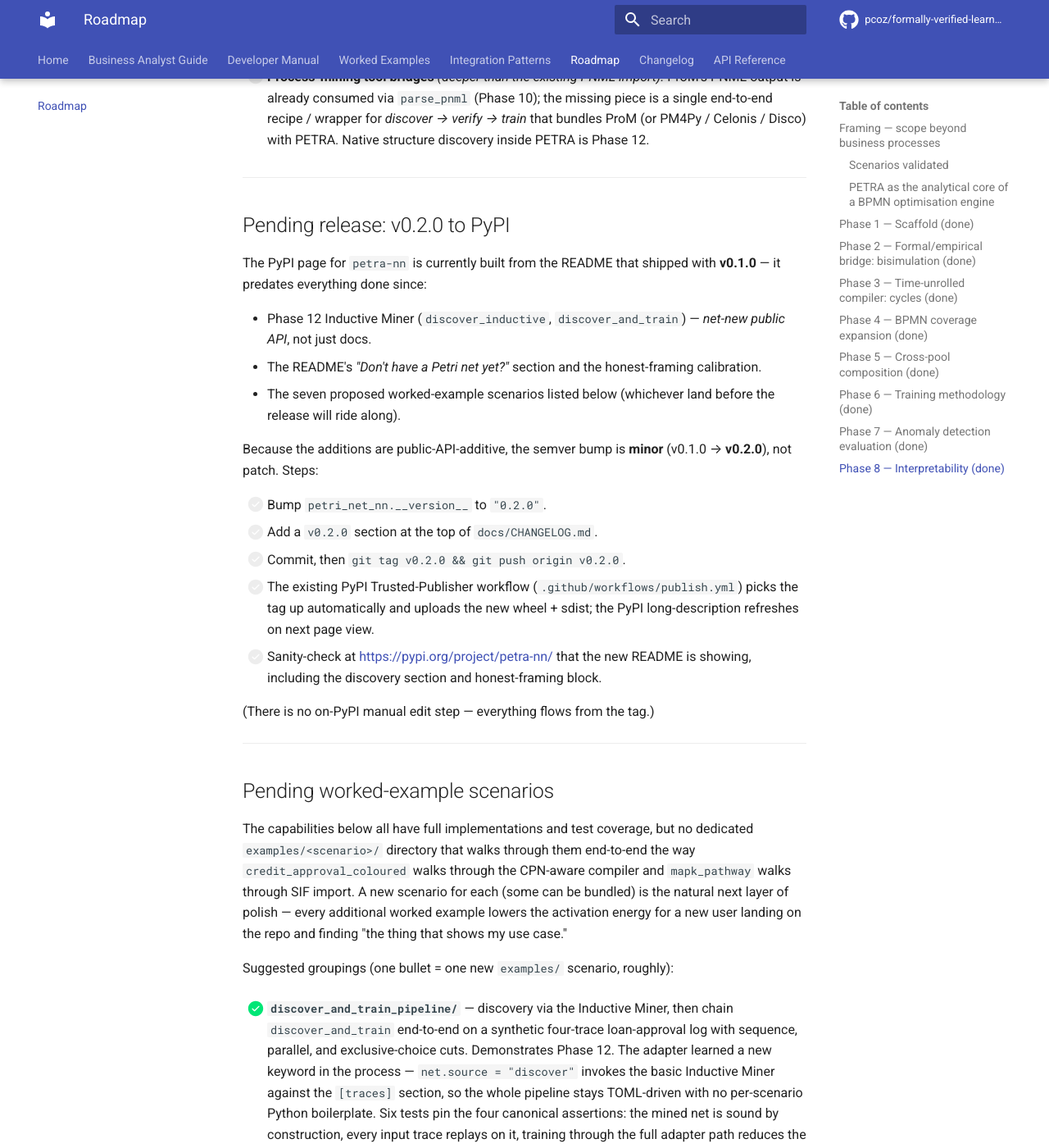
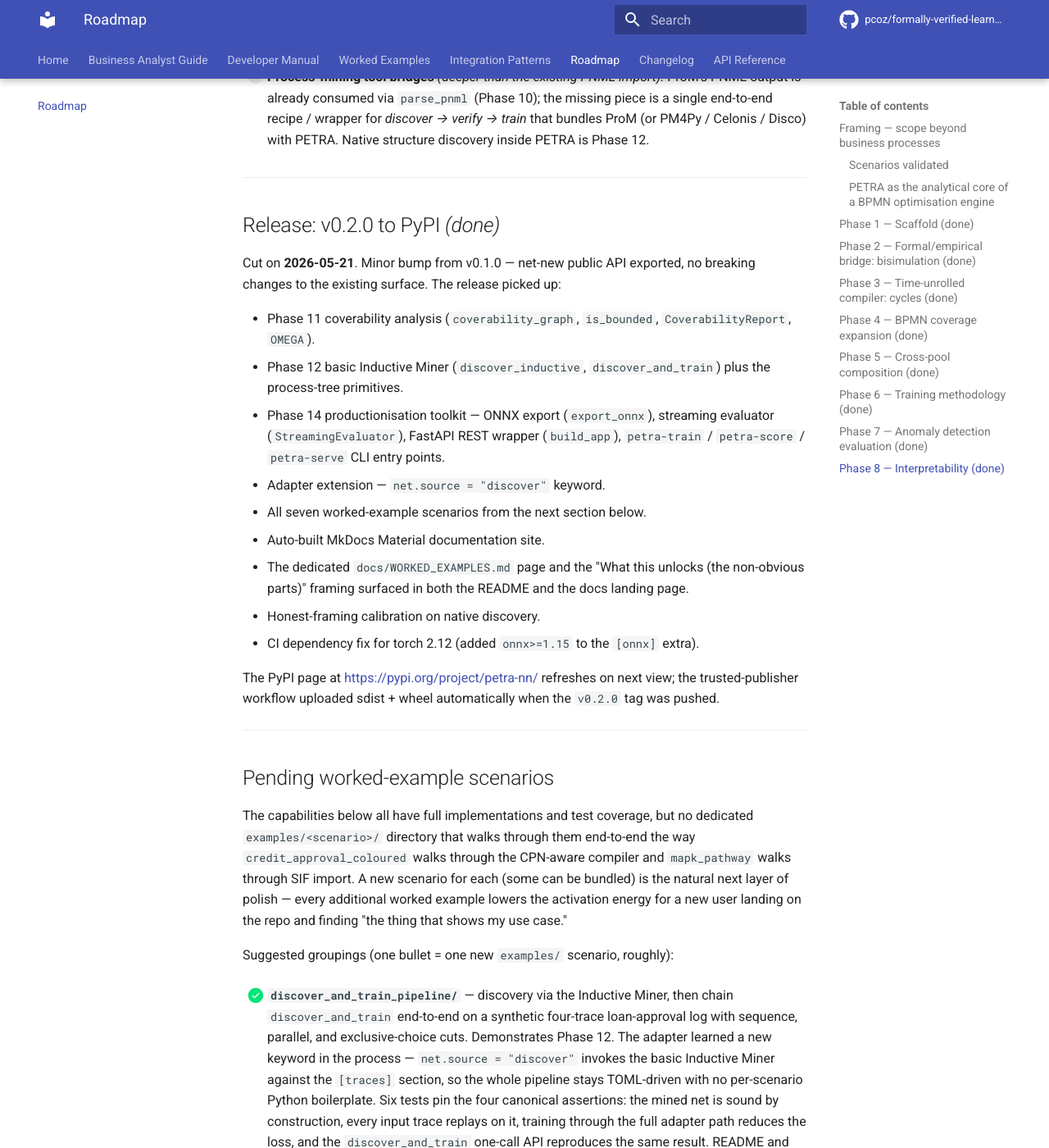
Before and after one commit to pcoz/formally-verified-learnable-process-intelligence, an MkDocs documentation site: the page built from docs/ROADMAP.md, in a window 1280 px wide and 1400 px high, scrolled down 22610 px. Shown: the whole window at 82% size. Built offline with MkDocs 1.6.1 and Material for MkDocs 9.7.7, drawn with Linux system fonts in a browser that asks for light colours; comment, search, counter and statistics services are not loaded.

Commit message:
Release v0.2.0
Public-API-additive minor bump from v0.1.0. No breaking
changes to the existing surface.

Added since v0.1.0:
  - Phase 11 coverability analysis (coverability_graph,
    is_bounded, CoverabilityReport, OMEGA).
  - Phase 12 basic Inductive Miner (discover_inductive,
    discover_and_train) plus process-tree primitives.
  - Phase 14 productionisation toolkit - ONNX export,
    streaming evaluator, FastAPI REST wrapper, petra-train /
    petra-score / petra-serve CLI entry points.
  - Adapter: net.source = "discover" keyword for log-only
    scenarios.
  - All seven worked-example scenarios:
    discover_and_train_pipeline, safe_refactoring,
    compliance_audit, regulator_ready_credit_approval,
    realtime_monitoring, onnx_deployment, rest_serving.
  - Auto-built MkDocs Material documentation site.
  - docs/WORKED_EXAMPLES.md (split from the README).
  - "What this unlocks (the non-obvious parts)" framing in
    README and docs landing page.

Changed:
  - Honest framing on native log-to-net discovery throughout
    README and BA Guide.

Fixed:
  - CI dependency for torch 2.12: added onnx>=1.15 to the
    [onnx] optional extra.

492 passing tests across the framework and 21 end-to-end
scenarios.

```diff
--- a/docs/ROADMAP.md
+++ b/docs/ROADMAP.md
@@ -1048,35 +1048,35 @@ that's the consuming application's call.
 
 ---
 
-## Pending release: v0.2.0 to PyPI
+## Release: v0.2.0 to PyPI *(done)*
 
-The PyPI page for `petra-nn` is currently built from the
-README that shipped with **v0.1.0** — it predates everything
-done since:
+Cut on **2026-05-21**. Minor bump from v0.1.0 — net-new
+public API exported, no breaking changes to the existing
+surface. The release picked up:
 
-* Phase 12 Inductive Miner (`discover_inductive`,
-  `discover_and_train`) — *net-new public API*, not just docs.
-* The README's *"Don't have a Petri net yet?"* section and
-  the honest-framing calibration.
-* The seven proposed worked-example scenarios listed below
-  (whichever land before the release will ride along).
+* Phase 11 coverability analysis (`coverability_graph`,
+  `is_bounded`, `CoverabilityReport`, `OMEGA`).
+* Phase 12 basic Inductive Miner (`discover_inductive`,
+  `discover_and_train`) plus the process-tree primitives.
+* Phase 14 productionisation toolkit — ONNX export
+  (`export_onnx`), streaming evaluator (`StreamingEvaluator`),
+  FastAPI REST wrapper (`build_app`), `petra-train` /
+  `petra-score` / `petra-serve` CLI entry points.
+* Adapter extension — `net.source = "discover"` keyword.
+* All seven worked-example scenarios from the next section
+  below.
+* Auto-built MkDocs Material documentation site.
+* The dedicated `docs/WORKED_EXAMPLES.md` page and the
+  "What this unlocks (the non-obvious parts)" framing
+  surfaced in both the README and the docs landing page.
+* Honest-framing calibration on native discovery.
+* CI dependency fix for torch 2.12 (added `onnx>=1.15` to
+  the `[onnx]` extra).
 
-Because the additions are public-API-additive, the semver
-bump is **minor** (v0.1.0 → **v0.2.0**), not patch. Steps:
-
-- [ ] Bump `petri_net_nn.__version__` to `"0.2.0"`.
-- [ ] Add a `v0.2.0` section at the top of `docs/CHANGELOG.md`.
-- [ ] Commit, then `git tag v0.2.0 && git push origin v0.2.0`.
-- [ ] The existing PyPI Trusted-Publisher workflow
-  (`.github/workflows/publish.yml`) picks the tag up
-  automatically and uploads the new wheel + sdist; the PyPI
-  long-description refreshes on next page view.
-- [ ] Sanity-check at <https://pypi.org/project/petra-nn/>
-  that the new README is showing, including the discovery
-  section and honest-framing block.
-
-(There is no on-PyPI manual edit step — everything flows
-from the tag.)
+The PyPI page at <https://pypi.org/project/petra-nn/>
+refreshes on next view; the trusted-publisher workflow
+uploaded sdist + wheel automatically when the `v0.2.0` tag
+was pushed.
 
 ---
 
--- a/petri_net_nn/__init__.py
+++ b/petri_net_nn/__init__.py
@@ -1,7 +1,7 @@
 # Version is the single source of truth for the package — read by
 # setuptools at build time (see pyproject.toml's tool.setuptools.dynamic
 # block) and exposed to users at runtime via petri_net_nn.__version__.
-__version__ = "0.1.0"
+__version__ = "0.2.0"
 
 from petri_net_nn.adapter import (
     ScenarioContext,
```
Also changed, not shown: docs/CHANGELOG.md (+6 -4 lines).
